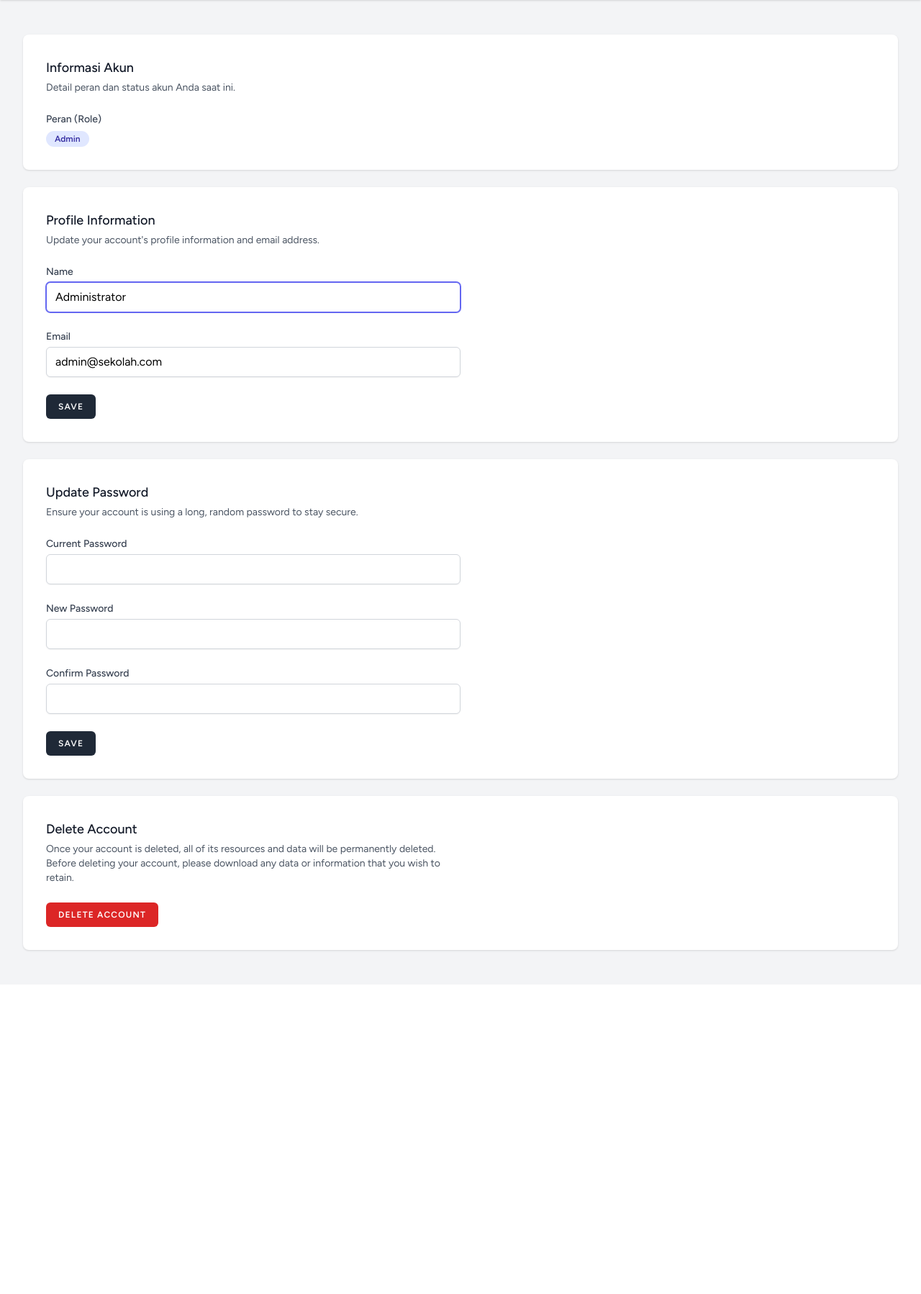
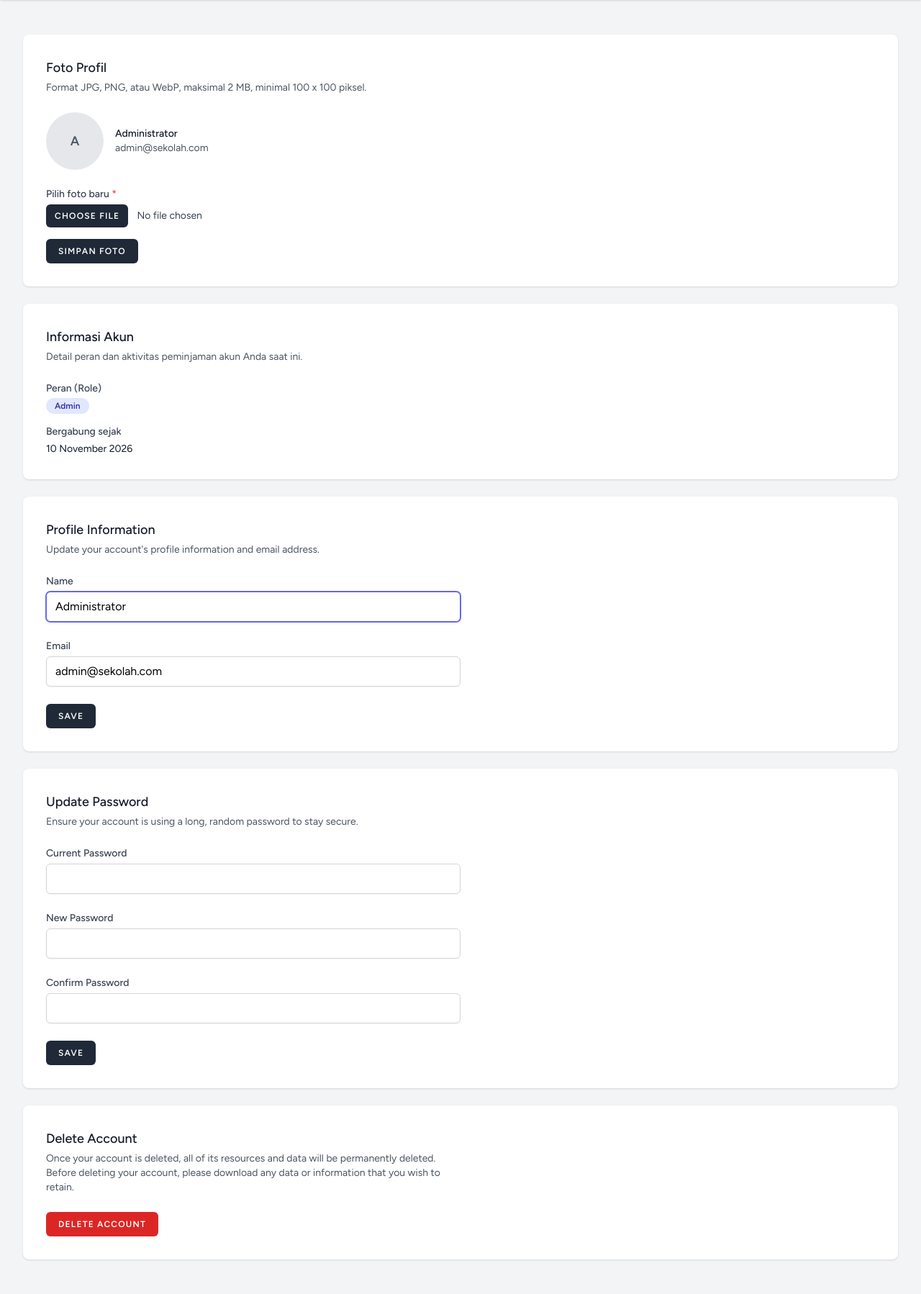
Before and after one commit to reyynoiz/sistem-inventaris-sekolah, a Laravel app: page /profile in a window 1280 px wide. Shown: the part 138-1936 px from the top of the page at 72% size. Before the commit the page ends 1462 px from the top, so only its background shows below. Run offline with Laravel 12, Linux system fonts and the light colour scheme; a user stored in the database is signed in; data comes from the database, SQL or seed files in the repository; style sheets or scripts are compiled from the project's sources.

Commit message:
Halaman profil dan unggah foto profil

```diff
--- a/app/Http/Controllers/ProfileController.php
+++ b/app/Http/Controllers/ProfileController.php
@@ -2,11 +2,15 @@
 
 namespace App\Http\Controllers;
 
+use App\Http\Requests\ProfilePhotoRequest;
 use App\Http\Requests\ProfileUpdateRequest;
+use App\Models\ActivityLog;
+use App\Models\Loan;
 use Illuminate\Http\RedirectResponse;
 use Illuminate\Http\Request;
 use Illuminate\Support\Facades\Auth;
 use Illuminate\Support\Facades\Redirect;
+use Illuminate\Support\Facades\Storage;
 use Illuminate\View\View;
 
 class ProfileController extends Controller
@@ -16,8 +20,21 @@ class ProfileController extends Controller
      */
     public function edit(Request $request): View
     {
+        $user = $request->user();
+
+        $stats = null;
+        if (! $user->isAdmin()) {
+            Loan::markOverdue();
+            $stats = [
+                'borrowed' => $user->loans()->active()->count(),
+                'overdue' => $user->loans()->where('status', 'terlambat')->count(),
+                'total' => $user->loans()->count(),
+            ];
+        }
+
         return view('profile.edit', [
-            'user' => $request->user(),
+            'user' => $user,
+            'stats' => $stats,
         ]);
     }
 
@@ -38,6 +55,42 @@ class ProfileController extends Controller
     }
 
     /**
+     * Simpan atau ganti foto profil.
+     */
+    public function updatePhoto(ProfilePhotoRequest $request): RedirectResponse
+    {
+        $user = $request->user();
+
+        // Nama file diacak otomatis oleh Laravel, nama asli dari pengguna tidak dipakai
+        $newPath = $request->file('photo')->store('profile-photos', 'public');
+
+        if ($user->photo) {
+            Storage::disk('public')->delete($user->photo);
+        }
+
+        $user->forceFill(['photo' => $newPath])->save();
+        ActivityLog::record('update_photo', "{$user->name} mengubah foto profil");
+
+        return Redirect::route('profile.edit')->with('success', 'Foto profil berhasil diperbarui.');
+    }
+
+    /**
+     * Hapus foto profil (kembali ke inisial).
+     */
+    public function destroyPhoto(Request $request): RedirectResponse
+    {
+        $user = $request->user();
+
+        if ($user->photo) {
+            Storage::disk('public')->delete($user->photo);
+            $user->forceFill(['photo' => null])->save();
+            ActivityLog::record('delete_photo', "{$user->name} menghapus foto profil");
+        }
+
+        return Redirect::route('profile.edit')->with('success', 'Foto profil dihapus.');
+    }
+
+    /**
      * Delete the user's account.
      */
     public function destroy(Request $request): RedirectResponse
@@ -47,6 +100,18 @@ class ProfileController extends Controller
         ]);
 
         $user = $request->user();
+
+        // Admin dan akun yang punya riwayat peminjaman tidak boleh dihapus sendiri
+        if ($user->isAdmin() || $user->loans()->withTrashed()->exists()) {
+            return back()->withErrors(
+                ['password' => 'Akun ini tidak bisa dihapus sendiri. Hubungi Admin.'],
+                'userDeletion'
+            );
+        }
+
+        if ($user->photo) {
+            Storage::disk('public')->delete($user->photo);
+        }
 
         Auth::logout();
 
--- a/app/Models/User.php
+++ b/app/Models/User.php
@@ -51,6 +51,11 @@ class User extends Authenticatable
         return $this->role === 'admin';
     }
 
+    public function getPhotoUrlAttribute(): ?string
+{
+    return $this->photo ? asset('storage/'.$this->photo) : null;
+}
+
     // Relasi dengan model Loan dan ActivityLog
     public function loans()
     {
--- a/resources/views/activity-logs/index.blade.php
+++ b/resources/views/activity-logs/index.blade.php
@@ -14,6 +14,8 @@
         'create_user' => 'Tambah akun',
         'update_user' => 'Ubah akun',
         'delete_user' => 'Hapus akun',
+        'update_photo' => 'Ubah foto profil',
+        'delete_photo' => 'Hapus foto profil',
     ];
     $tone = fn ($action) => match (true) {
         str_starts_with($action, 'delete') => 'bg-red-100 text-red-800',
--- /dev/null
+++ b/resources/views/components/avatar.blade.php
@@ -0,0 +1,15 @@
+@props(['user', 'size' => 'h-20 w-20'])
+@php
+    $initials = collect(explode(' ', trim($user->name)))
+        ->filter()
+        ->take(2)
+        ->map(fn ($word) => mb_strtoupper(mb_substr($word, 0, 1)))
+        ->implode('');
+@endphp
+@if ($user->photo_url)
+    <img src="{{ $user->photo_url }}" alt="Foto profil {{ $user->name }}"
+         {{ $attributes->merge(['class' => $size.' rounded-full object-cover']) }}>
+@else
+    <span role="img" aria-label="Foto profil {{ $user->name }}"
+          {{ $attributes->merge(['class' => $size.' inline-flex items-center justify-center rounded-full bg-gray-200 text-lg font-semibold text-gray-600']) }}>{{ $initials }}</span>
+@endif
--- a/resources/views/profile/edit.blade.php
+++ b/resources/views/profile/edit.blade.php
@@ -7,44 +7,132 @@
 
     <div class="py-12">
         <div class="max-w-7xl mx-auto sm:px-6 lg:px-8 space-y-6">
+            <x-flash />
 
-            <!-- Kartu Informasi Akun -->
+            <!-- Foto Profil -->
             <div class="p-4 sm:p-8 bg-white shadow sm:rounded-lg">
                 <div class="max-w-xl">
+                    <section>
+                        <header>
+                            <h2 class="text-lg font-medium text-gray-900">
+                                {{ __('Foto Profil') }}
+                            </h2>
+
+                            <p class="mt-1 text-sm text-gray-600">
+                                {{ __('Format JPG, PNG, atau WebP, maksimal 2 MB, minimal 100 x 100 piksel.') }}
+                            </p>
+                        </header>
+
+                        <div class="mt-6" x-data="{ preview: null }">
+                            <div class="flex items-center gap-4">
+                                <template x-if="preview">
+                                    <img :src="preview" alt="Pratinjau foto baru" class="h-20 w-20 rounded-full object-cover">
+                                </template>
+                                <div x-show="! preview">
+                                    <x-avatar :user="$user" />
+                                </div>
+
+                                <div class="text-sm">
+                                    <p class="font-medium text-gray-900">{{ $user->name }}</p>
+                                    <p class="text-gray-600">{{ $user->email }}</p>
+                                </div>
+                            </div>
+
+                            <form method="POST" action="{{ route('profile.photo.update') }}" enctype="multipart/form-data" class="mt-6 space-y-4">
+                                @csrf
+
+                                <div>
+                                    <x-input-label for="photo">
+                                        {{ __('Pilih foto baru') }} <span class="text-red-500">*</span>
+                                    </x-input-label>
+                                    <input id="photo" name="photo" type="file" required
+                                           accept="image/jpeg,image/png,image/webp"
+                                           @change="preview = $event.target.files[0] ? URL.createObjectURL($event.target.files[0]) : null"
+                                           class="mt-1 block w-full text-sm text-gray-700 file:mr-3 file:rounded-md file:border-0 file:bg-gray-800 file:px-3 file:py-2 file:text-xs file:font-semibold file:uppercase file:tracking-widest file:text-white hover:file:bg-gray-700">
+                                    <x-input-error class="mt-2" :messages="$errors->get('photo')" />
+                                </div>
+
+                                <div class="flex items-center gap-4">
+                                    <x-primary-button>{{ __('Simpan Foto') }}</x-primary-button>
+                                </div>
+                            </form>
+
+                            @if ($user->photo)
+                                <form method="POST" action="{{ route('profile.photo.destroy') }}" class="mt-3"
+                                      onsubmit="return confirm('Hapus foto profil?')">
+                                    @csrf
+                                    @method('DELETE')
+                                    <x-danger-button>{{ __('Hapus Foto') }}</x-danger-button>
+                                </form>
+                            @endif
+                        </div>
+                    </section>
+                </div>
+            </div>
+
+            <!-- Informasi Akun -->
+            <div class="p-4 sm:p-8 bg-white shadow sm:rounded-lg">
+                <div class="max-w-xl">
+                    <section>
                         <header>
                             <h2 class="text-lg font-medium text-gray-900">
                                 {{ __('Informasi Akun') }}
                             </h2>
+
                             <p class="mt-1 text-sm text-gray-600">
-                            {{ __('Detail peran dan status akun Anda saat ini.') }}
+                                {{ __('Detail peran dan aktivitas peminjaman akun Anda saat ini.') }}
                             </p>
                         </header>
 
-                    <div class="mt-6 space-y-4">
+                        <dl class="mt-6 space-y-4 text-sm">
                             <div>
-                            <span class="block text-sm font-medium text-gray-700">Peran (Role)</span>
-                            <div class="mt-1">
-                                <span class="px-3 py-1 text-xs font-semibold rounded-full {{ Auth::user()->role === 'admin' ? 'bg-indigo-100 text-indigo-800' : 'bg-green-100 text-green-800' }}">
-                                    {{ ucfirst(Auth::user()->role) }}
+                                <dt class="font-medium text-gray-700">Peran (Role)</dt>
+                                <dd class="mt-1">
+                                    <span class="px-3 py-1 text-xs font-semibold rounded-full {{ $user->isAdmin() ? 'bg-indigo-100 text-indigo-800' : 'bg-green-100 text-green-800' }}">
+                                        {{ ucfirst($user->role) }}
                                     </span>
+                                </dd>
+                            </div>
+
+                            <div>
+                                <dt class="font-medium text-gray-700">Bergabung sejak</dt>
+                                <dd class="mt-1 text-gray-900">{{ $user->created_at->translatedFormat('j F Y') }}</dd>
+                            </div>
+
+                            @if ($stats)
+                                <div>
+                                    <dt class="font-medium text-gray-700">Ringkasan peminjaman</dt>
+                                    <dd class="mt-2 grid grid-cols-3 gap-3 text-center">
+                                        <div class="rounded-md bg-gray-50 p-3">
+                                            <p class="text-xl font-semibold text-gray-900">{{ number_format($stats['borrowed'], 0, ',', '.') }}</p>
+                                            <p class="text-xs text-gray-500">Sedang dipinjam</p>
+                                        </div>
+                                        <div class="rounded-md bg-gray-50 p-3">
+                                            <p class="text-xl font-semibold text-gray-900">{{ number_format($stats['overdue'], 0, ',', '.') }}</p>
+                                            <p class="text-xs text-gray-500">Terlambat</p>
+                                        </div>
+                                        <div class="rounded-md bg-gray-50 p-3">
+                                            <p class="text-xl font-semibold text-gray-900">{{ number_format($stats['total'], 0, ',', '.') }}</p>
+                                            <p class="text-xs text-gray-500">Total</p>
+                                        </div>
+                                    </dd>
+                                </div>
+
+                                <!-- Placeholder Trust Score (TTU) -->
+                                <div>
+                                    <dt class="font-medium text-gray-700">Trust Score</dt>
+                                    <dd class="mt-1 flex items-center">
+                                        <span class="text-2xl font-bold text-gray-900">TBA</span>
+                                        <span class="ml-2 text-sm text-gray-500">/ Tier: Reguler</span>
+                                    </dd>
+                                </div>
+                            @endif
+                        </dl>
+                    </section>
                 </div>
             </div>
 
-                        <!-- Placeholder untuk Trust Score (TTU) nanti -->
-                        @if(Auth::user()->role === 'user')
-                        <div>
-                            <span class="block text-sm font-medium text-gray-700">Trust Score</span>
-                            <div class="mt-1 flex items-center">
-                                <span class="text-2xl font-bold text-gray-900">TBA</span>
-                                <span class="ml-2 text-sm text-gray-500">/ Tier: Reguler</span>
-                            </div>
-                        </div>
-                        @endif
-                    </div>
-                </div>
-            </div>
-
-            <!-- Form Edit Profil Bawaan -->
+            <!-- Bawaan Breeze (tidak diubah) -->
             <div class="p-4 sm:p-8 bg-white shadow sm:rounded-lg">
                 <div class="max-w-xl">
                     @include('profile.partials.update-profile-information-form')
@@ -62,7 +150,6 @@
                     @include('profile.partials.delete-user-form')
                 </div>
             </div>
-
         </div>
     </div>
 </x-app-layout>
--- a/routes/web.php
+++ b/routes/web.php
@@ -10,9 +10,7 @@ use App\Http\Controllers\UserController;
 use App\Http\Controllers\DashboardController;
 use Illuminate\Support\Facades\Route;
 
-Route::get('/', function () {
-    return view('welcome');
-});
+Route::redirect('/', '/dashboard');
 
 Route::get('/dashboard', DashboardController::class)->middleware(['auth', 'verified'])->name('dashboard');
 
@@ -21,6 +19,8 @@ Route::middleware('auth')->group(function () {
     Route::get('/profile', [ProfileController::class, 'edit'])->name('profile.edit');
     Route::patch('/profile', [ProfileController::class, 'update'])->name('profile.update');
     Route::delete('/profile', [ProfileController::class, 'destroy'])->name('profile.destroy');
+    Route::post('/profile/photo', [ProfileController::class, 'updatePhoto'])->name('profile.photo.update');
+    Route::delete('/profile/photo', [ProfileController::class, 'destroyPhoto'])->name('profile.photo.destroy');
 
     Route::resource('items', ItemController::class)->only('index');
     Route::resource('loans', LoanController::class)->only(['index', 'create', 'store']);
```
Also changed, not shown: app/Http/Requests/ProfilePhotoRequest.php (added, +33 -0 lines), resources/views/auth/login.blade.php (+17 -18 lines), resources/views/auth/register.blade.php (+24 -21 lines), database/migrations/2026_11_06_162134_add_photo_to_users_table.php (added). Lines whose indentation alone changed are shown as unchanged.
